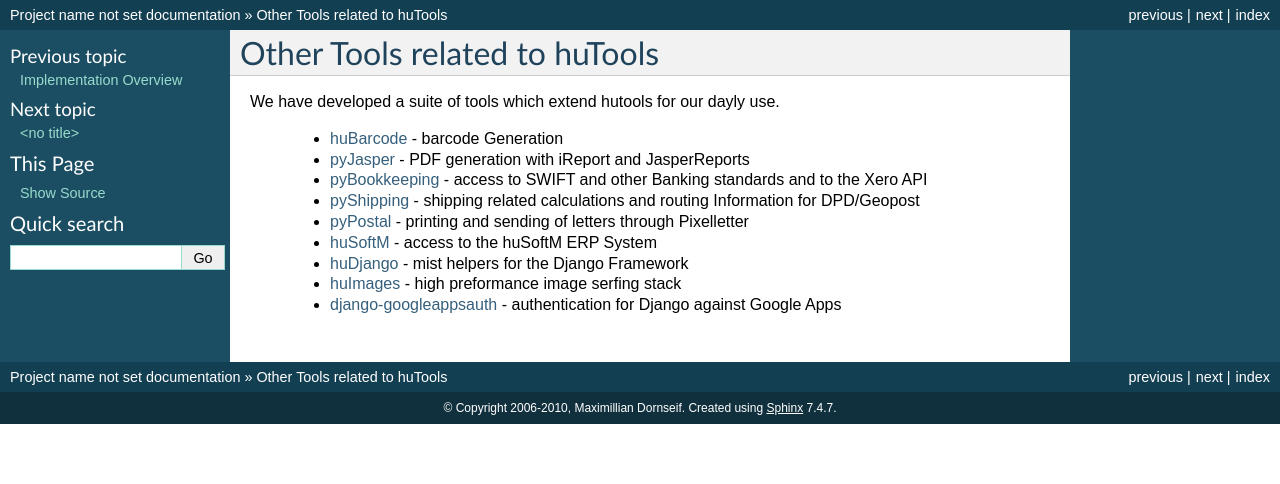
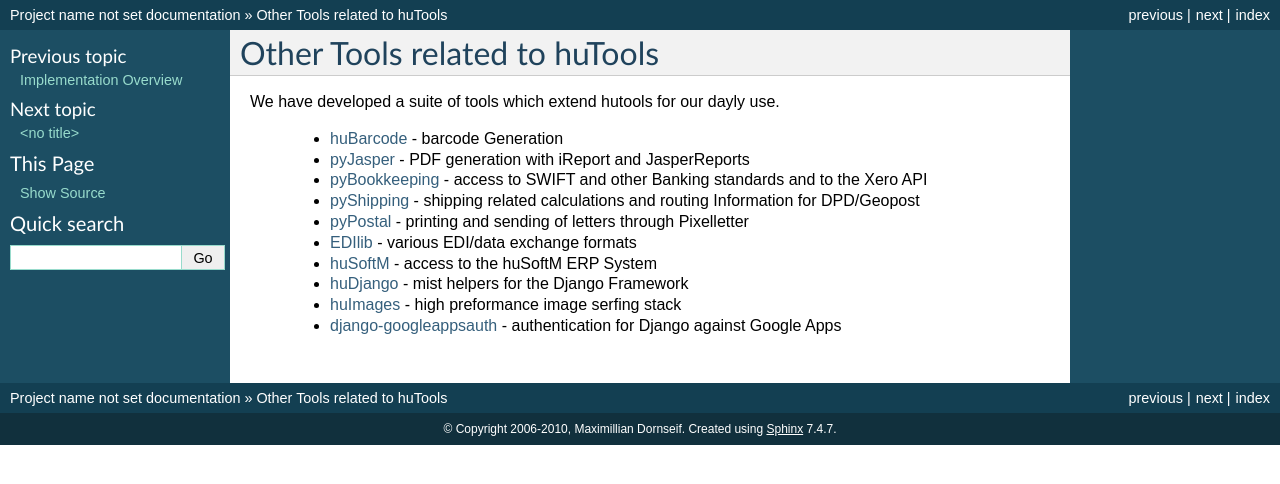
Before and after one commit to hudora/huTools, a Sphinx documentation site: the page built from docs/othertools.rst, in a window 1280 px wide. Shown: the top 484 px of the page. Built offline with Sphinx 7.4.7, drawn with Linux system fonts in a browser that asks for light colours; the version number could not be read and is left out.

Commit message:
linked EDIlib

```diff
--- a/docs/othertools.rst
+++ b/docs/othertools.rst
@@ -9,6 +9,7 @@
  * `pyBookkeeping <http://github.com/hudora/pyBookkeeping>`_ - access to SWIFT and other Banking standards and to the Xero API
  * `pyShipping <http://github.com/hudora/pyShipping>`_ - shipping related calculations and routing Information for DPD/Geopost
  * `pyPostal <http://github.com/hudora/pyPostal>`_ - printing and sending of letters through Pixelletter
+ * `EDIlib <http://github.com/hudora/EDIlib>`_ - various EDI/data exchange formats
  * `huSoftM <http://github.com/hudora/huSoftM>`_ - access to the huSoftM ERP System
  * `huDjango <http://github.com/hudora/huDjango>`_ - mist helpers for the Django Framework
  * `huImages <http://github.com/hudora/huImages>`_ - high preformance image serfing stack
```
